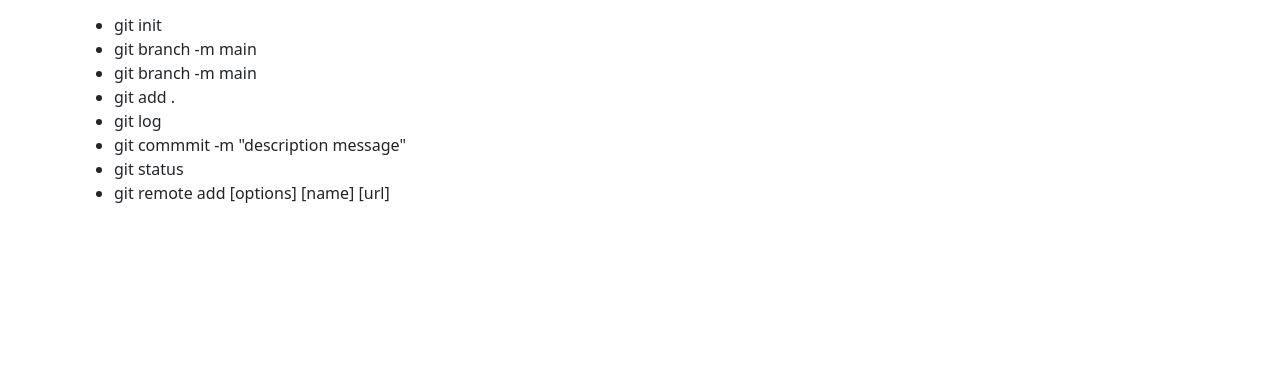
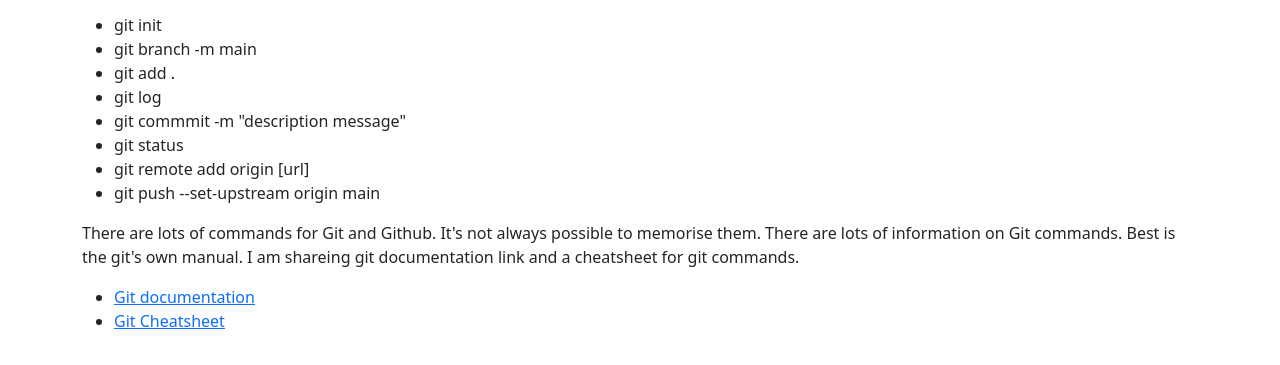
Before and after one commit to khandakershahi/git-test-project, a plain HTML site: page index.html in a window 1280 px wide. Shown: the part 137-502 px from the top of the page. Drawn offline with nearby package versions, Linux system fonts and the light colour scheme.

Commit message:
update on readme and html file

```diff
--- a/index.html
+++ b/index.html
@@ -22,13 +22,21 @@
                         <ul>
                             <li>git init</li>
                             <li>git branch -m main</li>
-                            <li>git branch -m main</li>
                             <li>git add .</li>
                             <li>git log</li>
                             <li>git commmit -m "description message"</li>
                             <li>git status</li>
-                            <li>git remote add [options] [name] [url]</li>
+                            <li>git remote add origin [url]</li>
+                            <li>git push --set-upstream origin main</li>
                         </ul>
+                    </p>
+                    <p class="text-dark">
+                        There are lots of commands for Git and Github. It's not always possible to memorise them. There are lots of information on Git commands. Best is the git's own manual. I am shareing git documentation link and a cheatsheet for git commands.
+                        <ul>
+                            <li><a href="https://git-scm.com/docs/git">Git documentation</a></li>
+                            <li><a href="https://education.github.com/git-cheat-sheet-education.pdf">Git Cheatsheet</a></li>
+                        </ul>
+
                     </p>
 
                 </div>
```
Also changed, not shown: 1 other file.
